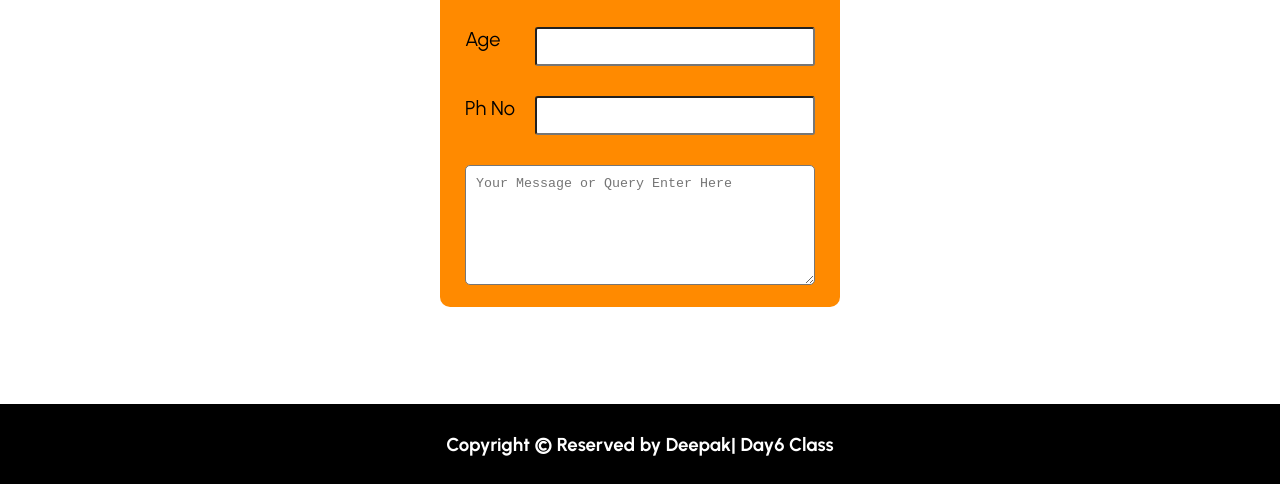
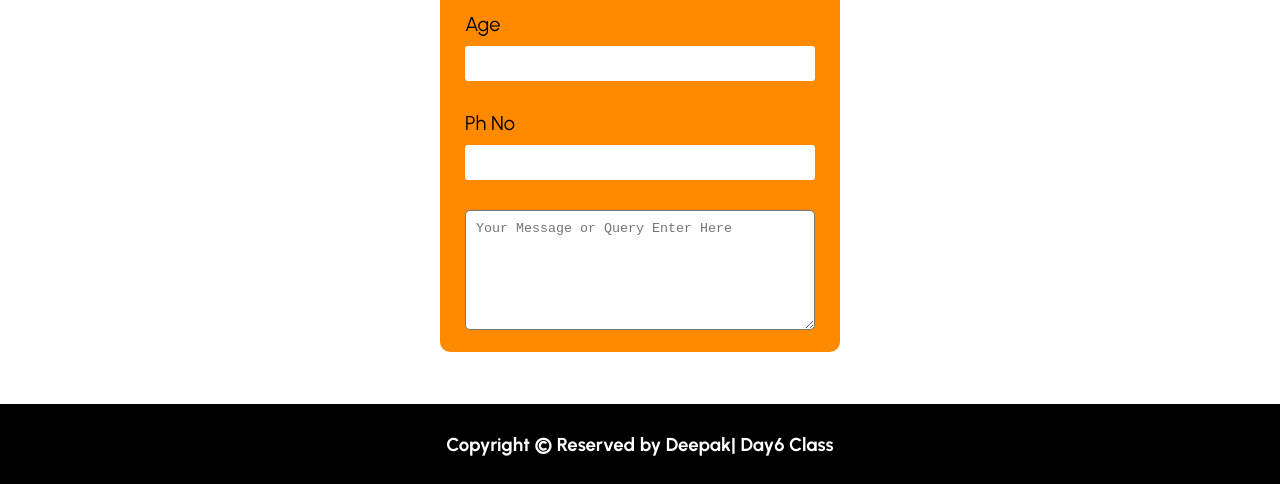
Before and after one commit to Deepak8519M/CODERARMY-DEFENSE, a plain HTML site: page HTML/DAY6/html/contact.html in a window 1280 px wide. Shown: the part 316-800 px from the top of the page. Drawn offline with Linux system fonts and the light colour scheme.

Commit message:
code added

```diff
--- a/HTML/DAY6/html/style.css
+++ b/HTML/DAY6/html/style.css
@@ -145,16 +145,18 @@ footer {
 .contactForm .cnt {
   /* background: blue; */
   display: flex;
+  flex-direction: column;
   padding: 10px;
-  gap: 20px;
-  justify-content: space-between;
+  gap: 10px;
 }
 .cnt label {
   font-size: 20px;
 }
 .contactForm .cnt input {
-  width: 80%;
+  width: 100%;
   padding: 10px;
+  border: 0;
+  outline: none;
   border-radius: 3px;
 }
 .cnt textarea {
```
